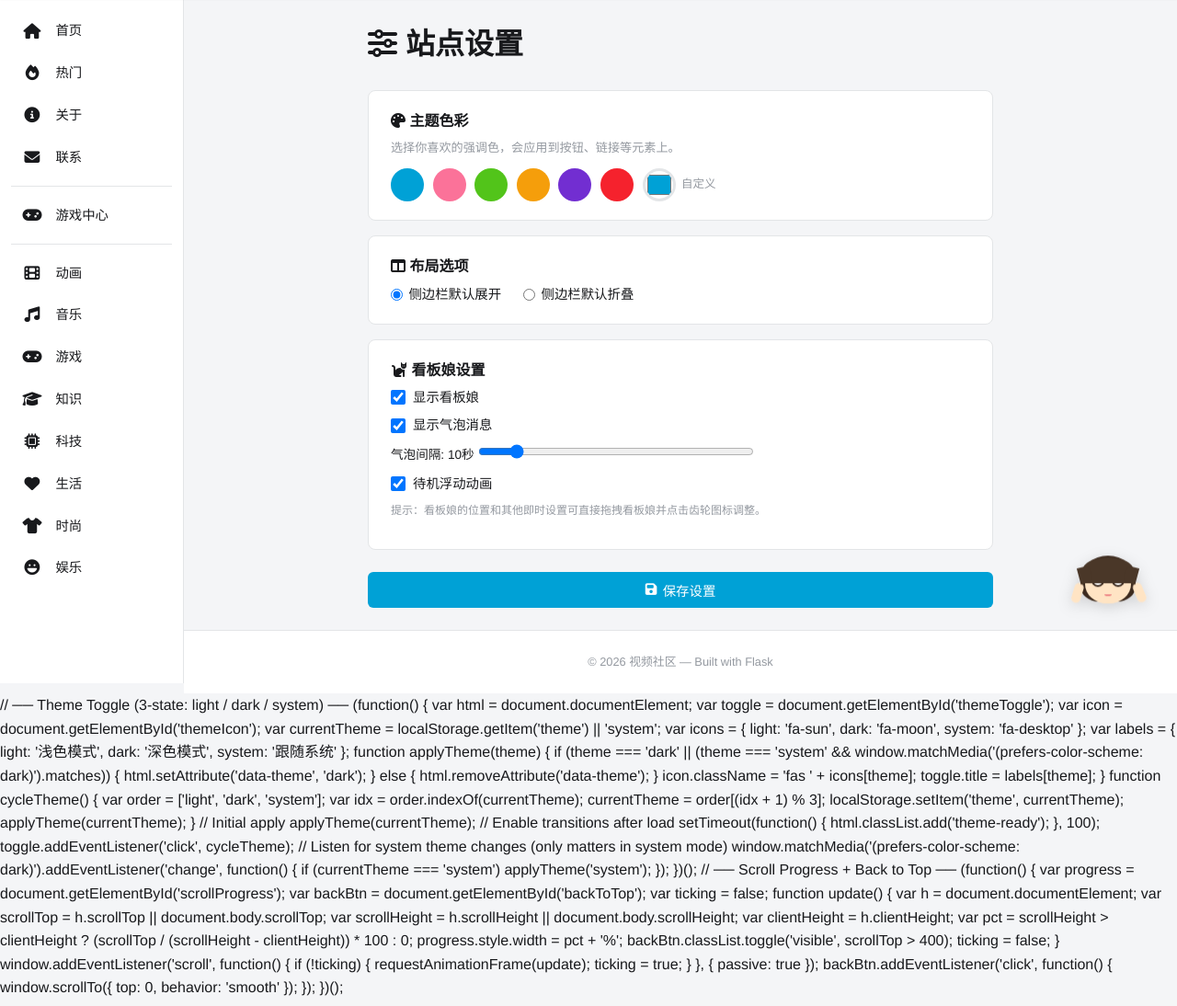
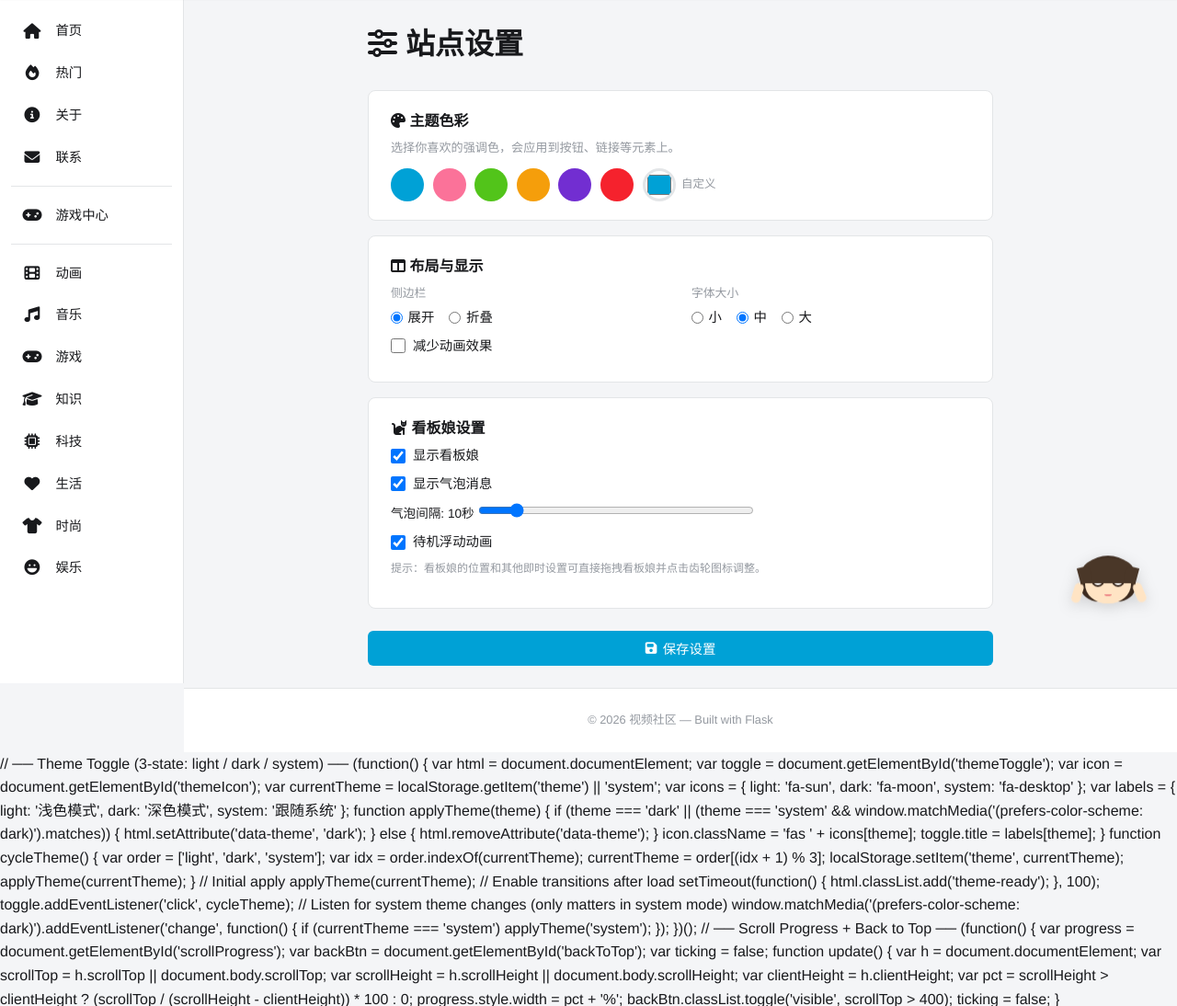
Before and after one commit to ezAiEly/Flask, a Flask app: page /settings in a window 1280 px wide. Shown: the part 57-1151 px from the top of the page at 92% size. Run offline with Flask 3, Linux system fonts and the light colour scheme; the visitor is signed in with stand-in values (Sample User, id 1); some libraries are stand-ins or nearby versions.

Commit message:
Add Swiper hero carousel, flatpickr, and enhanced settings
- Homepage hero carousel using Swiper.js with autoplay, pagination, navigation
- flatpickr date picker loaded with Chinese locale
- Settings page: font size preference (small/medium/large)
- Settings page: reduce motion toggle
- Preferences applied on page load (accent color, font size, reduce motion)
- Settings link added to profile page

```diff
--- a/routes/main.py
+++ b/routes/main.py
@@ -250,6 +250,8 @@ def settings():
         prefs['mascot_speech'] = request.form.get('mascot_speech') == 'on'
         prefs['mascot_speech_freq'] = int(request.form.get('mascot_speech_freq', 10))
         prefs['mascot_idle_anim'] = request.form.get('mascot_idle_anim') == 'on'
+        prefs['font_size'] = request.form.get('font_size', 'medium')
+        prefs['reduce_motion'] = request.form.get('reduce_motion') == 'on'
         user.preferences = prefs
         db.session.commit()
         flash('设置已保存', 'success')
--- a/static/css/style.css
+++ b/static/css/style.css
@@ -1852,8 +1928,11 @@ footer.sidebar-collapsed {
 }
 .color-custom-label { font-size: 0.78rem; color: var(--text-muted); }
 
-.settings-radio-group { display: flex; gap: 1.5rem; }
-.settings-radio-group label { display: flex; align-items: center; gap: 0.4rem; cursor: pointer; font-size: 0.9rem; }
+.settings-row { display: flex; gap: 1.5rem; flex-wrap: wrap; }
+.settings-col { flex: 1; min-width: 140px; }
+.settings-label { display: block; font-size: 0.8rem; color: var(--text-muted); margin-bottom: 0.3rem; }
+.settings-radio-group { display: flex; gap: 1rem; }
+.settings-radio-group label { display: flex; align-items: center; gap: 0.35rem; cursor: pointer; font-size: 0.9rem; }
 .settings-checkbox { display: flex; align-items: center; gap: 0.5rem; cursor: pointer; font-size: 0.9rem; margin-bottom: 0.45rem; }
 .settings-checkbox input[type="checkbox"] { width: 1rem; height: 1rem; }
 .settings-range { margin-bottom: 0.5rem; }
--- a/templates/base.html
+++ b/templates/base.html
@@ -18,6 +18,7 @@
   <link rel="stylesheet" href="https://cdn.bootcdn.net/ajax/libs/font-awesome/6.7.2/css/all.min.css">
   <link rel="stylesheet" href="https://cdnjs.cloudflare.com/ajax/libs/notyf/3.10.0/notyf.min.css">
   <link rel="stylesheet" href="https://cdn.bootcdn.net/ajax/libs/Swiper/11.0.5/swiper-bundle.min.css">
+  <link rel="stylesheet" href="https://cdn.bootcdn.net/ajax/libs/flatpickr/4.6.13/flatpickr.min.css">
   {% block head_extra %}{% endblock %}
 </head>
 <body>
@@ -160,6 +161,8 @@
 <script src="https://cdnjs.cloudflare.com/ajax/libs/notyf/3.10.0/notyf.min.js"></script>
 <script src="https://cdn.bootcdn.net/ajax/libs/Swiper/11.0.5/swiper-bundle.min.js"></script>
 <script src="https://cdnjs.cloudflare.com/ajax/libs/micromodal/0.4.10/micromodal.min.js"></script>
+<script src="https://cdn.bootcdn.net/ajax/libs/flatpickr/4.6.13/flatpickr.min.js"></script>
+<script src="https://cdn.bootcdn.net/ajax/libs/flatpickr/4.6.13/l10n/zh.js"></script>
 <script>
   // ── Dropdown ──────────────────────────────────────
   function toggleDropdown() {
@@ -282,7 +285,7 @@
     applyTheme(currentTheme);
 
     {% if current_user and current_user.preferences %}
-    // Apply saved accent color
+    // Apply saved preferences
     (function() {
       var prefs = {{ current_user.preferences | tojson }};
       if (prefs.accent_color) {
@@ -292,6 +295,16 @@
         var l = function(v) { return Math.min(255, v + Math.round((255 - v) * 0.15)); };
         document.documentElement.style.setProperty('--primary-hover', '#' +
           l(r).toString(16).padStart(2,'0') + l(g).toString(16).padStart(2,'0') + l(b).toString(16).padStart(2,'0'));
+      }
+      if (prefs.font_size) {
+        var sizes = { small: '0.85rem', medium: '0.95rem', large: '1.1rem' };
+        document.documentElement.style.fontSize = sizes[prefs.font_size] || sizes.medium;
+      }
+      if (prefs.reduce_motion) {
+        document.documentElement.classList.add('reduce-motion');
+      }
+      if (prefs.sidebar_default === 'collapsed' && localStorage.getItem('sidebar-collapsed') === null) {
+        localStorage.setItem('sidebar-collapsed', 'true');
       }
     })();
     {% endif %}
--- a/templates/profile.html
+++ b/templates/profile.html
@@ -22,6 +22,7 @@
   </div>
   <div class="us-actions">
     <a href="{{ url_for('main.upload_avatar') }}" class="btn btn-outline btn-sm"><i class="fas fa-camera"></i> 换头像</a>
+    <a href="{{ url_for('main.settings') }}" class="btn btn-outline btn-sm"><i class="fas fa-sliders-h"></i> 站点设置</a>
     <a href="{{ url_for('video.upload_video') }}" class="btn btn-primary btn-sm" style="width:auto;margin-left:8px;"><i class="fas fa-cloud-upload-alt"></i> 投稿</a>
   </div>
 </div>
--- a/templates/settings.html
+++ b/templates/settings.html
@@ -39,21 +39,48 @@
       </div>
     </section>
 
-    <!-- 布局选项 -->
+    <!-- 布局与显示 -->
     <section class="settings-section">
-      <h2><i class="fas fa-columns"></i> 布局选项</h2>
+      <h2><i class="fas fa-columns"></i> 布局与显示</h2>
+      <div class="settings-row">
+        <div class="settings-col">
+          <label class="settings-label">侧边栏</label>
           <div class="settings-radio-group">
             <label>
               <input type="radio" name="sidebar_default" value="expanded"
                      {{ 'checked' if not (user.preferences or {}).get('sidebar_default') or (user.preferences or {}).get('sidebar_default') == 'expanded' }}>
-          <span>侧边栏默认展开</span>
+              <span>展开</span>
             </label>
             <label>
               <input type="radio" name="sidebar_default" value="collapsed"
                      {{ 'checked' if (user.preferences or {}).get('sidebar_default') == 'collapsed' }}>
-          <span>侧边栏默认折叠</span>
+              <span>折叠</span>
             </label>
           </div>
+        </div>
+        <div class="settings-col">
+          <label class="settings-label">字体大小</label>
+          <div class="settings-radio-group">
+            {% set fs = (user.preferences or {}).get('font_size', 'medium') %}
+            <label>
+              <input type="radio" name="font_size" value="small" {{ 'checked' if fs == 'small' }}>
+              <span>小</span>
+            </label>
+            <label>
+              <input type="radio" name="font_size" value="medium" {{ 'checked' if fs == 'medium' }}>
+              <span>中</span>
+            </label>
+            <label>
+              <input type="radio" name="font_size" value="large" {{ 'checked' if fs == 'large' }}>
+              <span>大</span>
+            </label>
+          </div>
+        </div>
+      </div>
+      <label class="settings-checkbox" style="margin-top:0.5rem;">
+        <input type="checkbox" name="reduce_motion" {{ 'checked' if (user.preferences or {}).get('reduce_motion') }}>
+        <span>减少动画效果</span>
+      </label>
     </section>
 
     <!-- 看板娘设置 -->
```
Also changed, not shown: other parts of static/css/style.css (+76 -0 lines), static/js/home.js (+41 -0 lines), templates/index.html (+15 -0 lines). Lines whose indentation alone changed are shown as unchanged.
